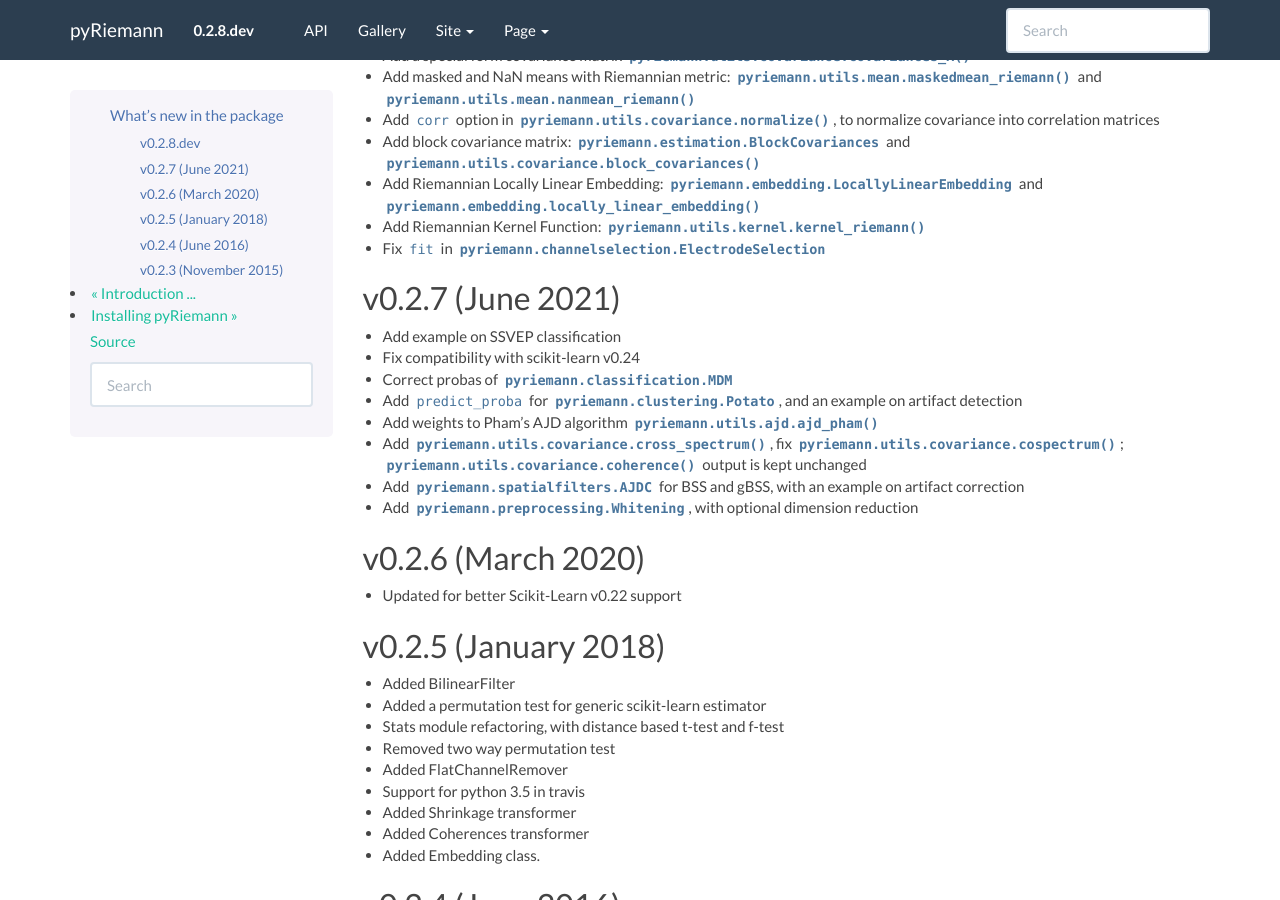
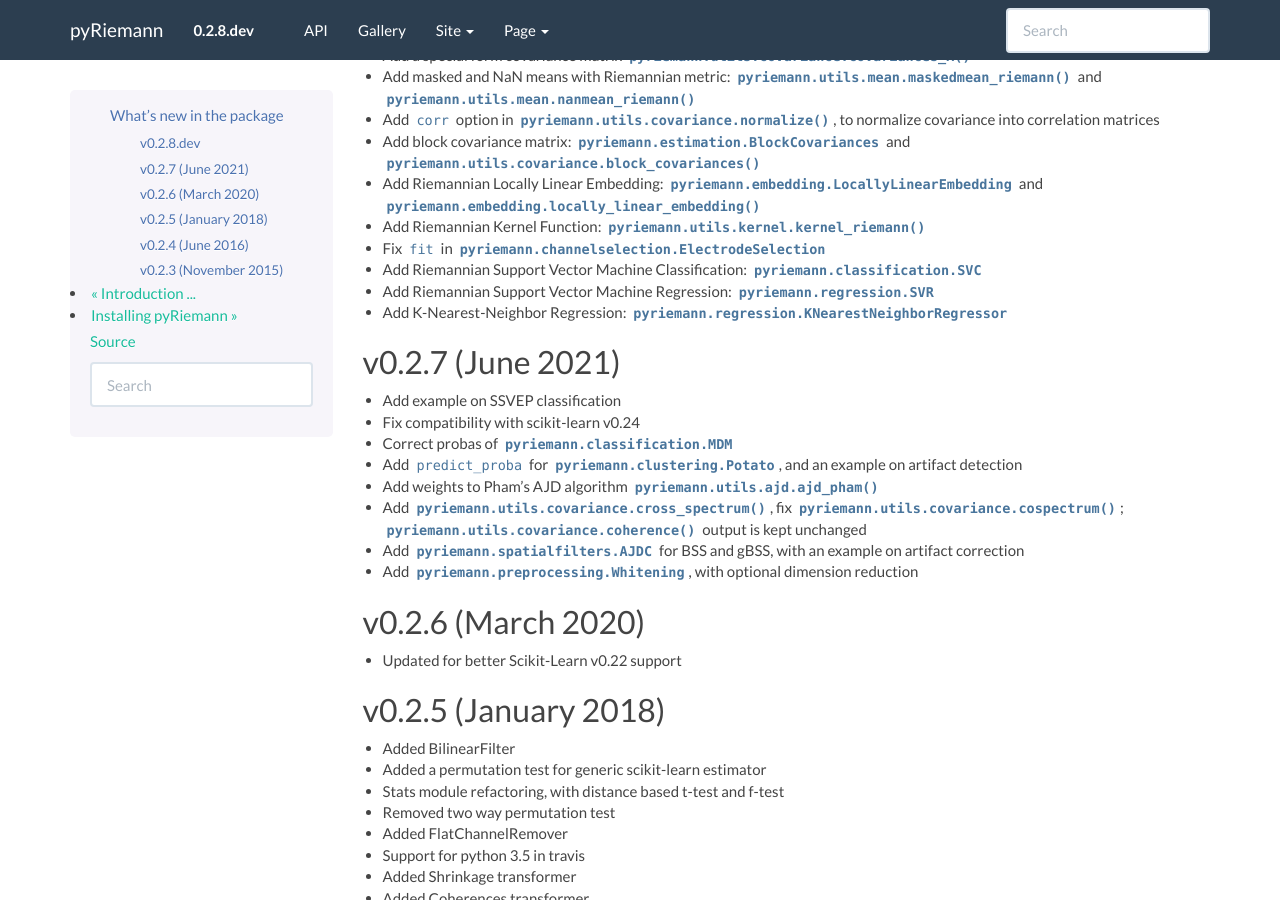
Before and after one commit to pyRiemann/pyRiemann, a Sphinx documentation site: the page built from doc/whatsnew.rst, in a window 1280 px wide and 900 px high, scrolled down 500 px. Built offline with Sphinx 7.4.7, drawn with Linux system fonts in a browser that asks for light colours; formulas are drawn with MathJax 3; pages that are not in the unit, such as notebooks, are missing from menus.

Commit message:
Update whatsnew.rst

```diff
--- a/doc/whatsnew.rst
+++ b/doc/whatsnew.rst
@@ -46,6 +46,11 @@ v0.2.8.dev
 
 - Fix ``fit`` in :class:`pyriemann.channelselection.ElectrodeSelection`
 
+- Add Riemannian Support Vector Machine Classification: :class:`pyriemann.classification.SVC`
+
+- Add Riemannian Support Vector Machine Regression: :class:`pyriemann.regression.SVR`
+
+- Add K-Nearest-Neighbor Regression: :class:`pyriemann.regression.KNearestNeighborRegressor`
 
 v0.2.7 (June 2021)
 ------------------
```
